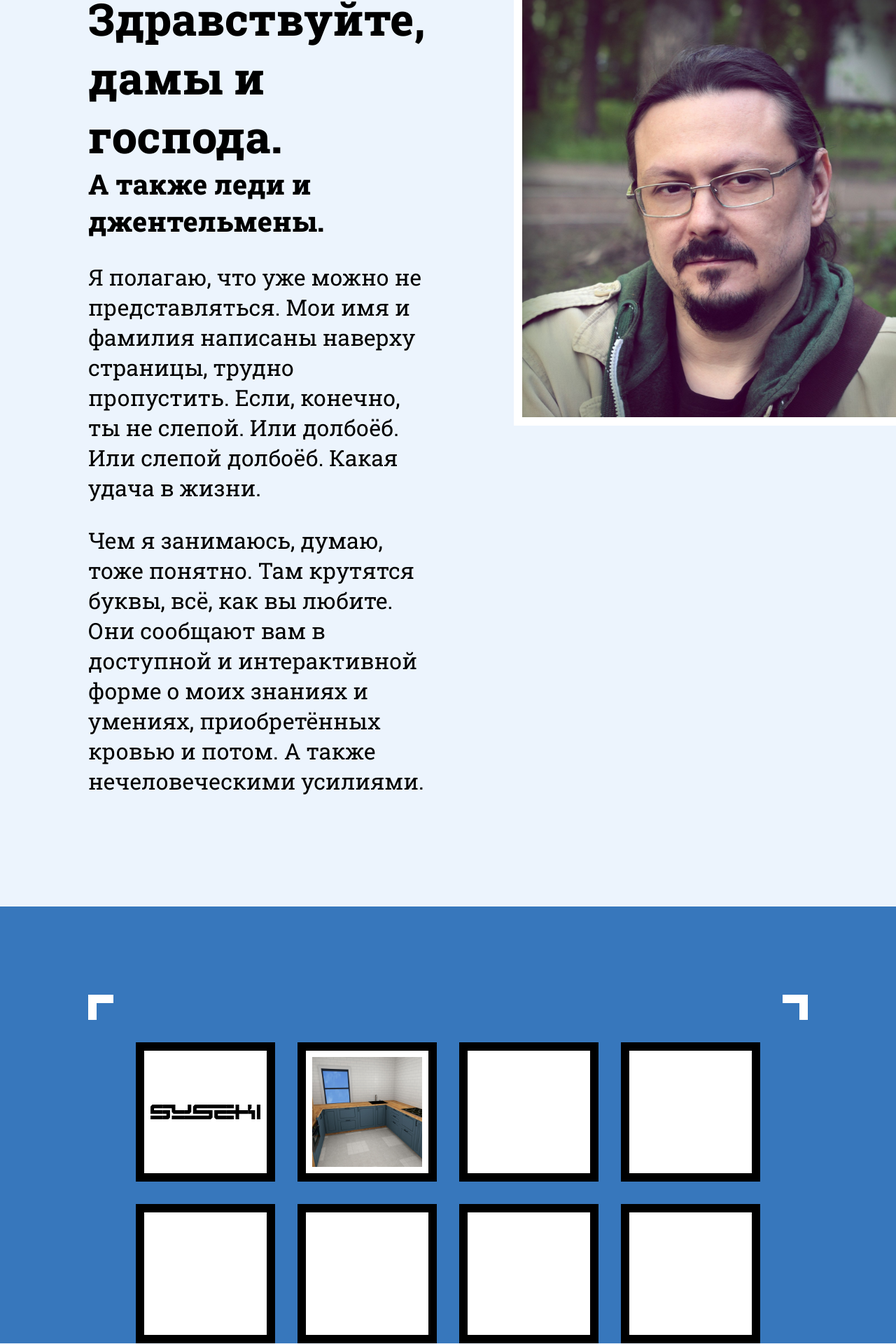
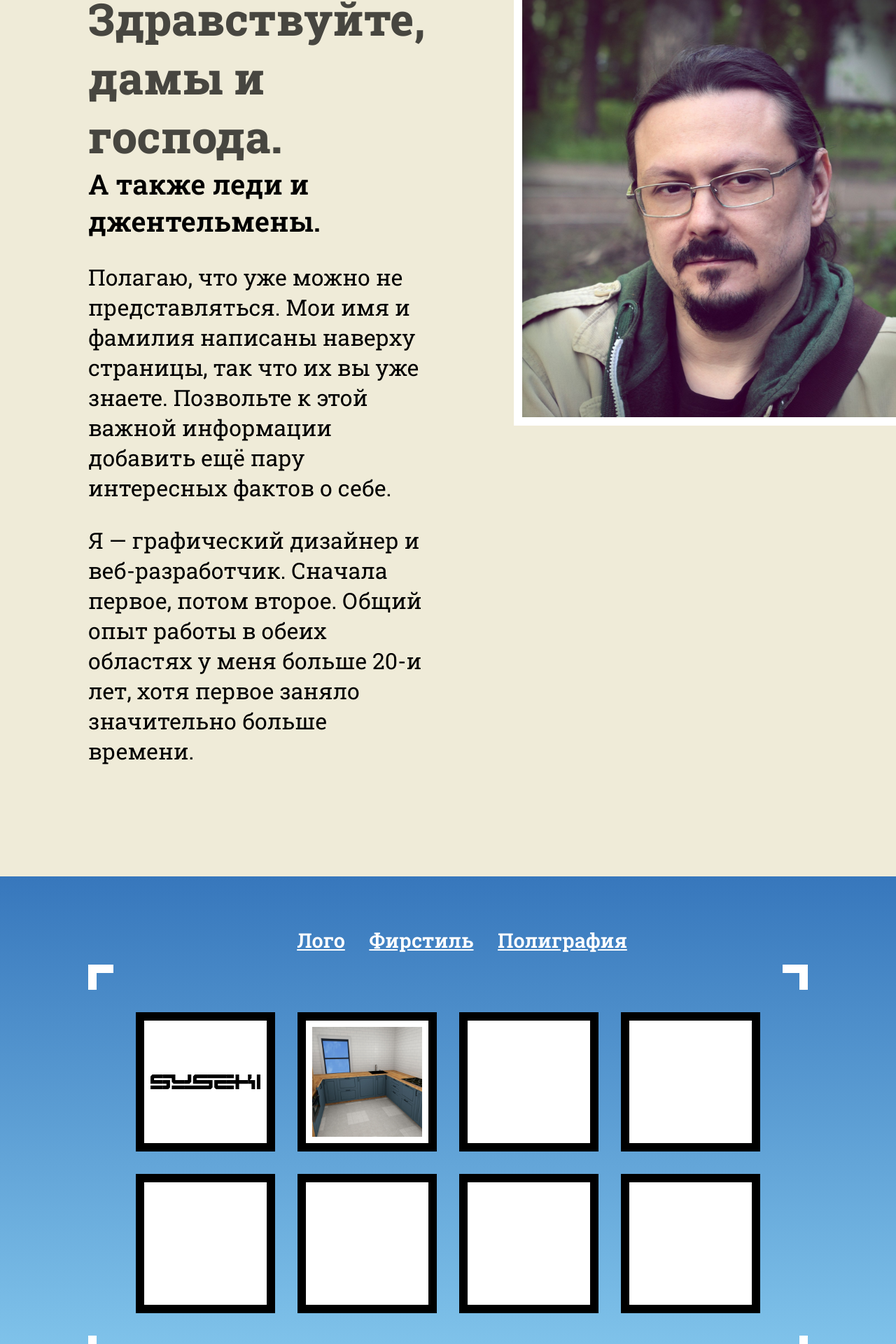
Before and after one commit to Vozika/home-page, a React (Create React App) app: page / in a window 1280 px wide. Shown: the part 818-2738 px from the top of the page at 70% size. Built offline with nearby package versions, Linux system fonts and the light colour scheme.

Commit message:
Starting Having Some True Form.

```diff
--- a/package.json
+++ b/package.json
@@ -6,8 +6,12 @@
     "@testing-library/jest-dom": "^5.16.4",
     "@testing-library/react": "^13.3.0",
     "@testing-library/user-event": "^13.5.0",
+    "animate.css": "^4.1.1",
+    "framer-motion": "^6.5.1",
     "react": "^18.2.0",
     "react-dom": "^18.2.0",
+    "react-icons": "^4.4.0",
+    "react-intersection-observer": "^9.3.5",
     "react-scripts": "5.0.1",
     "web-vitals": "^2.1.4"
   },
--- a/src/components/navbar/Navbar.jsx
+++ b/src/components/navbar/Navbar.jsx
@@ -5,10 +5,10 @@ const Navbar = () => {
   return <div>
 
 <ul>
-    <li><a href="#" className="navbar__link">About Me</a></li>
-    <li><a href="#" className="navbar__link">Design</a></li>
+    <li><a href="#about" className="navbar__link">About Me</a></li>
+    <li><a href="#design" className="navbar__link">Design</a></li>
     <li><a href="#" className="navbar__link">Coding</a></li>
-    <li><a href="#" className="navbar__link">Contact Me</a></li>
+    <li><a href="#contact" className="navbar__link">Contact Me</a></li>
 </ul>
 
   </div>;
--- a/src/components/navbar/navbar.scss
+++ b/src/components/navbar/navbar.scss
@@ -23,10 +23,10 @@ ul {
     position: absolute;
     width: 100%;
     height: 12px;
+    z-index: -1;
 
-    opacity: 50%;
 
-    background-color: $primary-color;
+    background-image: linear-gradient(120deg, $primary-color 0%, #8fd3f4 100%);
     bottom: 0;
     left: 0;
     transform-origin: right;
--- a/src/containers/about/About.jsx
+++ b/src/containers/about/About.jsx
@@ -12,15 +12,11 @@ const About = () => {
         <h1>Здравствуйте, дамы и господа.</h1>
         <h2>А также леди и джентельмены.</h2>
         <p>
-          Я полагаю, что уже можно не представляться. Мои имя и фамилия написаны
-          наверху страницы, трудно пропустить. Если, конечно, ты не слепой. Или
-          долбоёб. Или слепой долбоёб. Какая удача в жизни.{" "}
+          Полагаю, что уже можно не представляться. Мои имя и фамилия написаны
+          наверху страницы, так что их вы уже знаете. Позвольте к этой важной информации добавить ещё пару интересных фактов о себе.{" "}
         </p>
         <p>
-          Чем я занимаюсь, думаю, тоже понятно. Там крутятся буквы, всё, как вы
-          любите. Они сообщают вам в доступной и интерактивной форме о моих
-          знаниях и умениях, приобретённых кровью и потом. А также
-          нечеловеческими усилиями.
+        Я — графический дизайнер и веб-разработчик. Сначала первое, потом второе. Общий опыт работы в обеих областях у меня больше 20-и лет, хотя первое заняло значительно больше времени.
         </p></div>
         <img src={Budka} alt="Budka" className="budka"/>
       </div>
--- a/src/containers/about/about.scss
+++ b/src/containers/about/about.scss
@@ -7,19 +7,21 @@
     grid-template-rows: 1fr;
     grid-column-gap: 0px;
     grid-row-gap: 0px;
-    background-color: $accent-color;
+    background-color: #efebd8;
     padding: 126px 0;
 
     & h1 {
         font-size: 4rem;
         margin: 0;
         padding: 0;
+        opacity: 70%;
     }
 
     & h2 {
         font-size: 2.5rem;
         margin: 0;
         padding: 0;
+        font-weight: 600;
     }
 
     & p {
--- a/src/containers/contact/Contact.jsx
+++ b/src/containers/contact/Contact.jsx
@@ -1,17 +1,51 @@
-import React from 'react'
-import "./contact.scss"
+import React from "react";
+import "./contact.scss";
+import "animate.css";
+import { motion, useAnimation } from "framer-motion";
+import { useInView } from "react-intersection-observer";
+import { useEffect } from "react";
+import { GrLinkTop } from 'react-icons/gr';
 
 const Contact = () => {
+  const control = useAnimation();
+  const [ref, inView] = useInView();
+
+  const boxVariant = {
+    visible: { opacity: 1, scale: 1 },
+    hidden: { opacity: 0, scale: 0 },
+  };
+
+  useEffect(() => {
+    if (inView) {
+      control.start("visible");
+    } else {
+      control.start("hidden");
+    }
+  }, [control, inView]);
+
   return (
-    <div className='contact__grid' id="contact">
-        <div className='contact__grid-item'></div>
-        <div className='contact__grid-item--center'>
-            <p>Если вы хотите предложить мне денег, напишите письмо.<br />Жду с нетерпением.</p>
+    <motion.div
+      ref={ref}
+      animate={control}
+      variants={boxVariant}
+      initial="hidden"
+      className="contact__grid"
+      id="contact"
+    >
+      <div className="contact__grid-item"></div>
+      <div className="contact__grid-item--center">
+        <p>
+          Если вы хотите предложить мне работу, напишите письмо.
+          <br />
+          Жду с нетерпением.
+        </p>
 
-            <h1>metasoma@yandex.ru</h1></div>
-        <div className='contact__grid-item'></div>
-    </div>
-  )
-}
+        <h1>metasoma@yandex.ru</h1><br /><br /><br />
+        <a href="#"><GrLinkTop size={64}/></a>
+      </div>
+      <div className="contact__grid-item"></div>
+    </motion.div>
+  );
+};
 
-export default Contact
+export default Contact;
--- a/src/containers/design/Design.jsx
+++ b/src/containers/design/Design.jsx
@@ -2,7 +2,6 @@ import React from 'react'
 import "./design.scss"
 import SusekiImage from "./images/suseki.svg"
 import LeftTopCorner from "./images/left-top-corner.svg"
-import RightTopCorner from "./images/right-top-corner.svg"
 import KitchenImage from "./images/kitchen.jpg"
 
 const Design = () => {
@@ -10,11 +9,20 @@ const Design = () => {
     <div className='design__grid' id="design">
 
 <div className='design__grid-item--left-top-corner'><img src={LeftTopCorner} className="design__image--left-top-corner" alt=""/></div>
+<div className='design__grid-item--top'>
+
+<ul>
+  <li><a href="">Лого</a></li>
+  <li><a href="">Фирстиль</a></li>
+  <li><a href="">Полиграфия</a></li>
+</ul>
+
+
+</div>
+{/* <div className='design__grid-item'></div>
 <div className='design__grid-item'></div>
-<div className='design__grid-item'></div>
-<div className='design__grid-item'></div>
-<div className='design__grid-item'></div>
-<div className='design__grid-item--right-top-corner'><img src={RightTopCorner} className="design__image--right-top-corner" alt=""/></div>
+<div className='design__grid-item'></div> */}
+<div className='design__grid-item--right-top-corner'><img src={LeftTopCorner} className="design__image--right-top-corner" alt=""/></div>
 
         <div className='design__grid-item'></div>
         <div className='design__grid-item--container'><img src={SusekiImage} alt="Suseki Logo" className="design__image"/></div>
@@ -29,6 +37,14 @@ const Design = () => {
         <div className='design__grid-item--container'></div>
         <div className='design__grid-item--container'></div>
         <div className='design__grid-item'></div>
+
+        <div className='design__grid-item--left-bottom-corner'><img src={LeftTopCorner} className="design__image--left-bottom-corner" alt=""/></div>
+        <div className='design__grid-item'></div>
+        <div className='design__grid-item'></div>
+        <div className='design__grid-item'></div>
+        <div className='design__grid-item'></div>
+        <div className='design__grid-item'><img src={LeftTopCorner} className="design__image--right-bottom-corner" alt=""/></div>
+
     </div>
   )
 }
--- a/src/containers/design/design.scss
+++ b/src/containers/design/design.scss
@@ -3,10 +3,11 @@
 .design__grid {
     display: grid;
     grid-template-columns: 162px repeat(4, 1fr) 162px;
-    grid-template-rows: 162px repeat(2, 1fr);
+    grid-template-rows: 162px repeat(2, 1fr) 162px;
     grid-column-gap: 32px;
     grid-row-gap: 32px;
-    background-color: $primary-color;
+    // background-color: $primary-color;
+    background-image: linear-gradient(180deg, $primary-color 0%, #8fd3f4 100%);
 
     &-item {
 
@@ -33,6 +34,31 @@
 
         }
 
+        &--left-bottom-corner {
+            display: flex;
+            align-items: flex-start;
+            justify-content: flex-end;
+
+        }
+
+        &--top {
+
+            grid-column-start: 2;
+            grid-column-end: 6;
+            display: flex;
+            align-items: center;
+            justify-content: center;
+            a {
+                color: $light-color;
+                position: relative;
+                top: 10px;
+            }
+
+            a:hover {
+                color: $dark-color;
+            }
+        }
+
 
     }
 
@@ -46,6 +72,18 @@
     }
 
     &--right-top-corner {
+        transform: rotate(90deg);
+        width: 36px;
+
+    }
+
+    &--left-bottom-corner {
+        transform: rotate(-90deg);
+        width: 36px;
+    }
+
+    &--right-bottom-corner {
+        transform: rotate(-180deg);
         width: 36px;
     }
 }
--- a/src/containers/top/Top.jsx
+++ b/src/containers/top/Top.jsx
@@ -1,9 +1,10 @@
 import React from 'react'
 import "./top.scss"
+import 'animate.css';
 
 const Top = () => {
   return (
-    <div className='top__grid'>
+    <div className=' animate__animated animate__bounceInDown top__grid'>
         <div className='top__grid-item'></div>
         <div className='top__grid-item--center'>
 
--- a/src/index.scss
+++ b/src/index.scss
@@ -1,4 +1,8 @@
 @import "variables";
+
+html {
+  scroll-behavior: smooth;
+}
 
 body {
   margin: 0;
@@ -9,6 +13,7 @@ body {
   -webkit-font-smoothing: antialiased;
   -moz-osx-font-smoothing: grayscale;
   // background-color: gold;
+
 }
 
 code {
```
Also changed, not shown: 1 other file (tests, documents, lock files or other folders).
